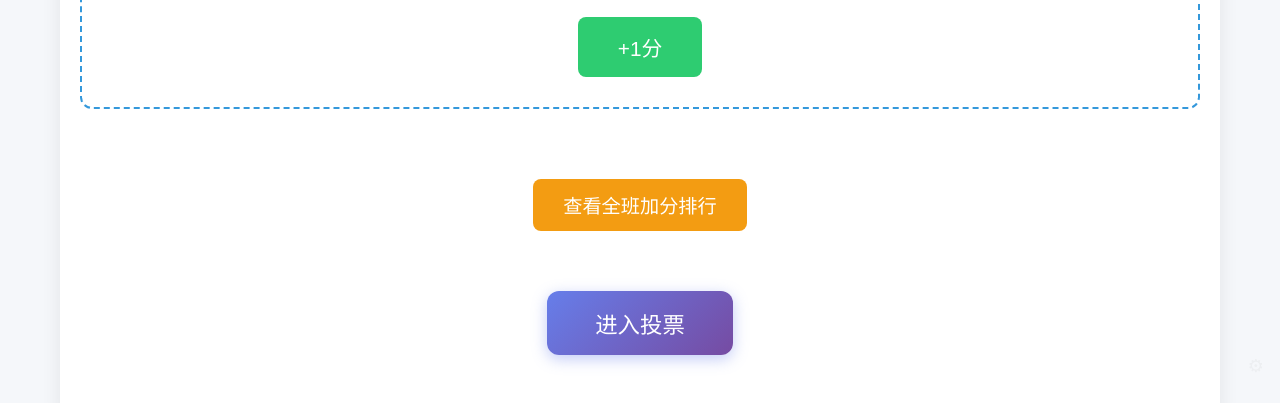
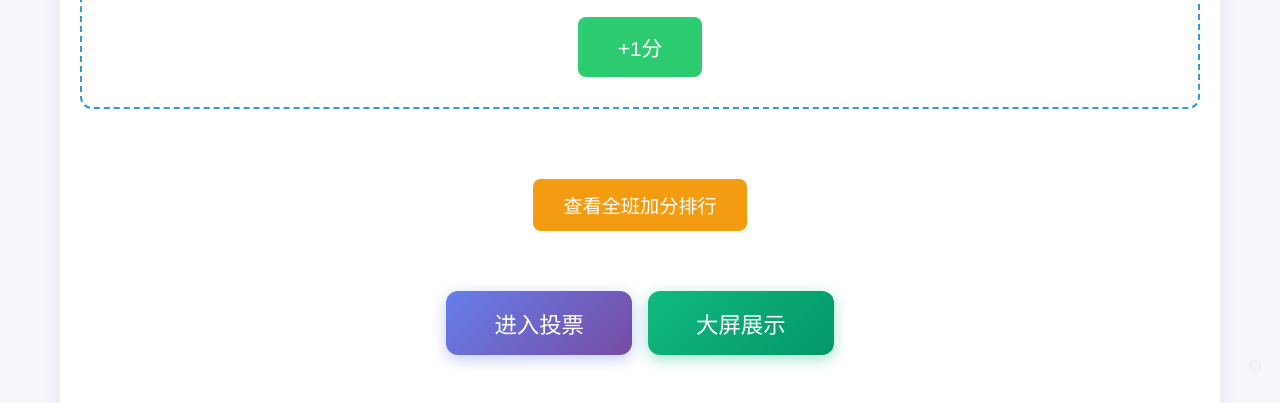
Before and after one commit to luxuoo/toupiao, a website: page public/index.html in a window 1280 px wide. Shown: the part 411-814 px from the top of the page. Drawn offline with Linux system fonts and the light colour scheme.

Commit message:
fix: 候选组占位文字样式修复，首页新增大屏入口
- 候选组图片占位改为小号灰色文字
- 点名首页新增「大屏展示」按钮，新窗口打开 screen.html
- 投票控制/候选组切换页面时自动加载数据

```diff
--- a/public/index.html
+++ b/public/index.html
@@ -215,10 +215,13 @@
 
         <button class="btn btn-rank" id="rankBtn">查看全班加分排行</button>
 
-        <!-- 进入投票 -->
-        <div style="margin-top:20px;">
+        <!-- 进入投票 / 大屏 -->
+        <div style="margin-top:20px;display:flex;justify-content:center;gap:16px;flex-wrap:wrap;">
             <a href="/vote.html" style="text-decoration:none;">
                 <button class="btn-vote">进入投票</button>
+            </a>
+            <a href="/screen.html" target="_blank" style="text-decoration:none;">
+                <button class="btn-vote" style="background:linear-gradient(135deg, #10b981, #059669);box-shadow:0 4px 15px rgba(16,185,129,0.4);">大屏展示</button>
             </a>
         </div>
 
```
Also changed, not shown: public/admin.html (+1 -1 lines).
